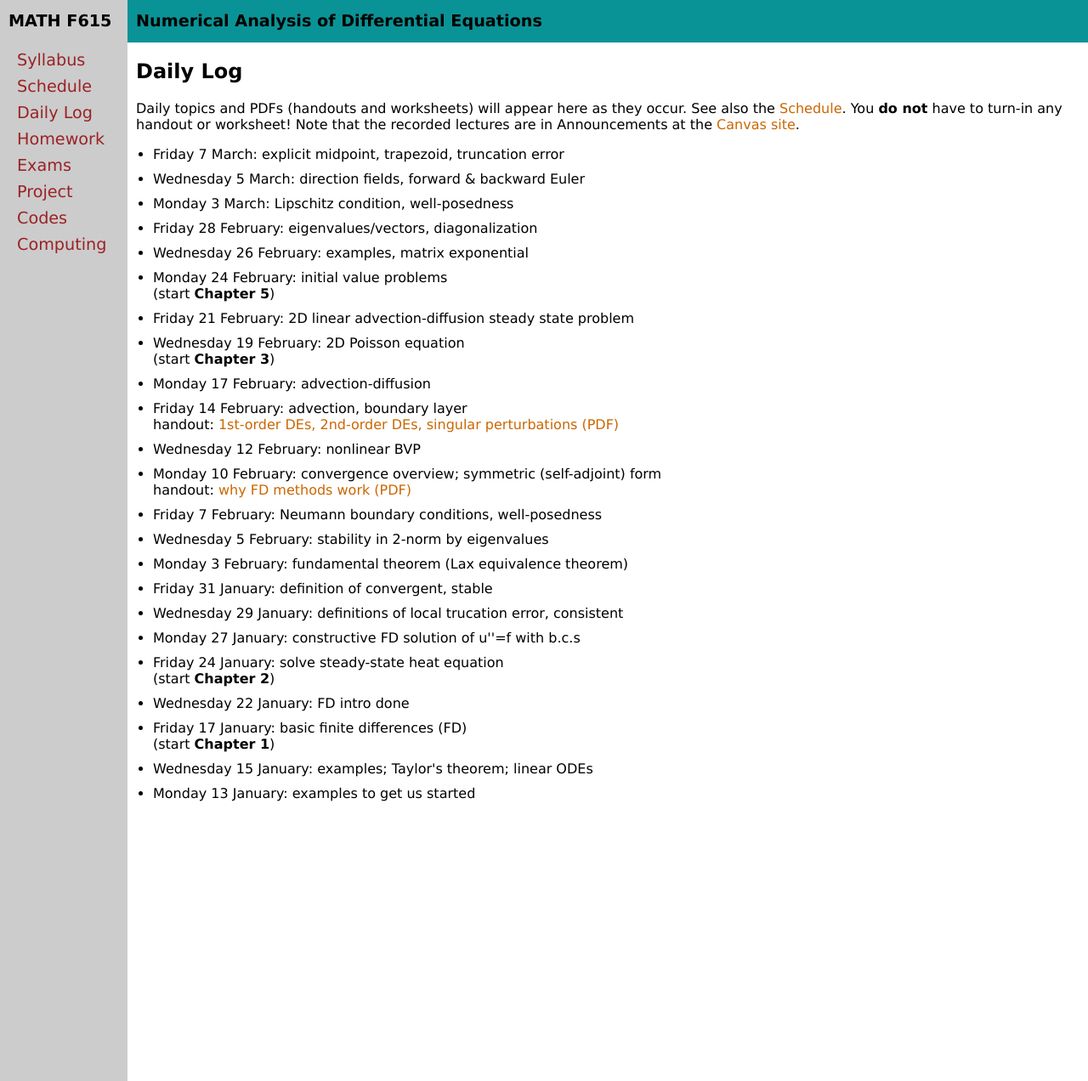
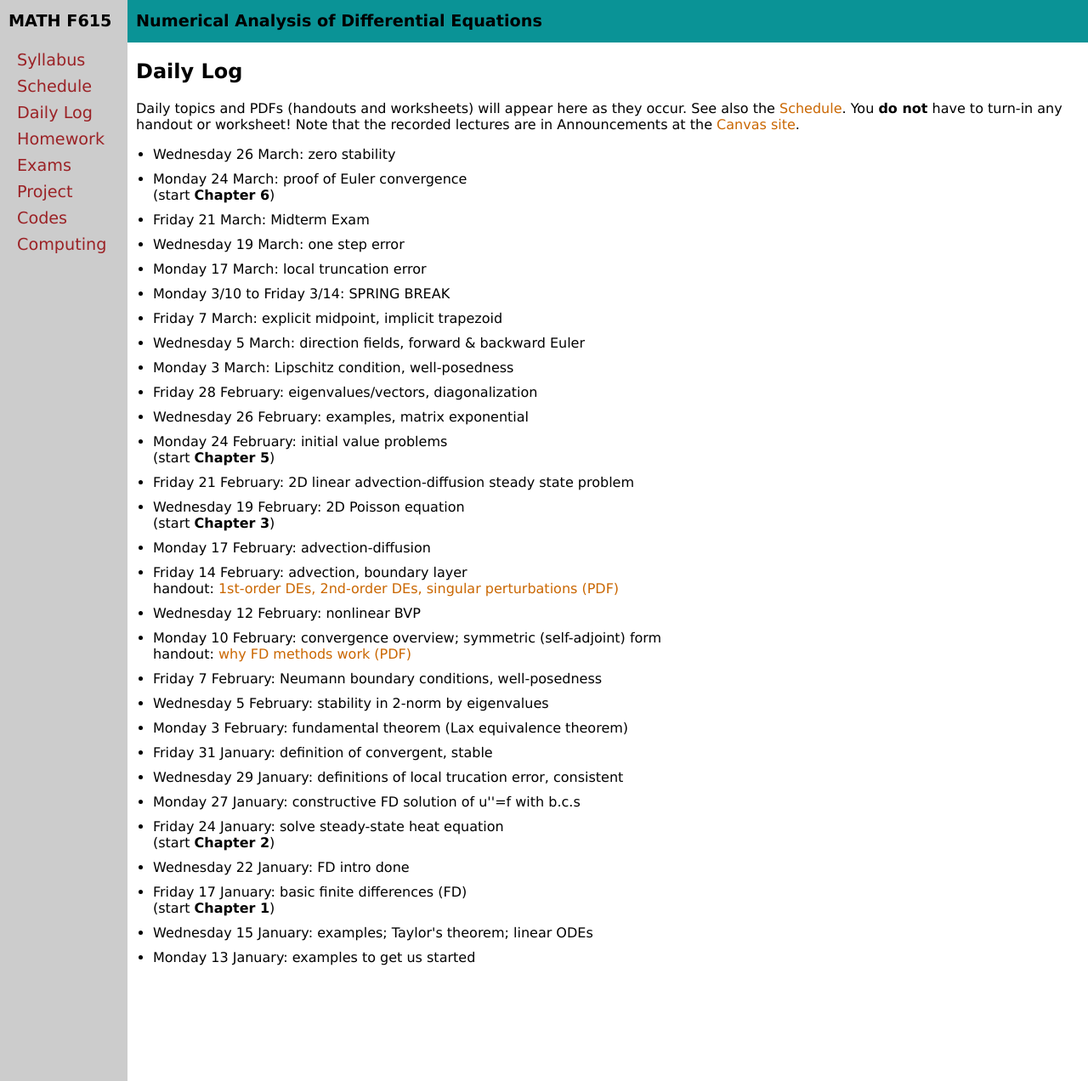
Before and after one commit to bueler/nade, a Jekyll site: the page built from daily.md, in a window 1280 px wide and 1272 px high. Shown: the whole window at 85% size. Built offline with Jekyll 4.4.1, drawn with Linux system fonts in a browser that asks for light colours.

Commit message:
bring daily up to date ... I am not keeping up :-(

```diff
--- a/_data/daily.yml
+++ b/_data/daily.yml
@@ -1,8 +1,21 @@
 semester: Spring 2025
 home: assets/
 daily:
+- name: Wednesday 26 March
+  covered: zero stability
+- name: Monday 24 March
+  covered: proof of Euler convergence
+  chapter: 6
+- name: Friday 21 March
+  covered: Midterm Exam
+- name: Wednesday 19 March
+  covered: one step error
+- name: Monday 17 March
+  covered: local truncation error
+- name: Monday 3/10 to Friday 3/14
+  covered: SPRING BREAK
 - name: Friday 7 March
-  covered: explicit midpoint, trapezoid, truncation error
+  covered: explicit midpoint, implicit trapezoid
 - name: Wednesday 5 March
   covered: direction fields, forward & backward Euler
 - name: Monday 3 March
```
